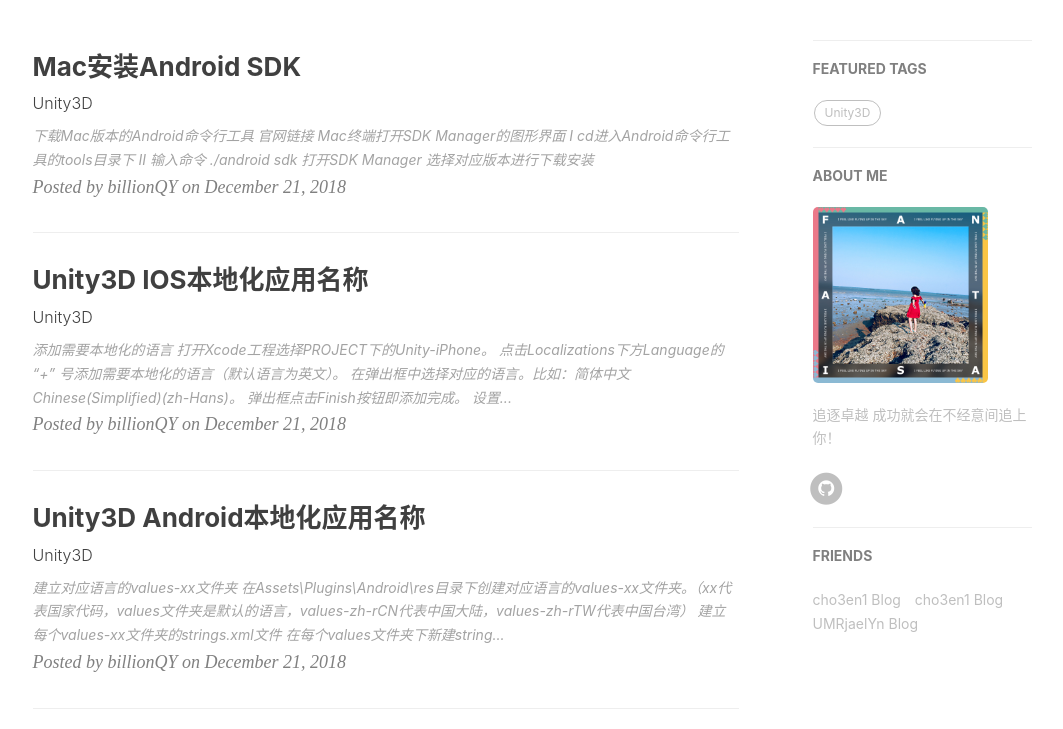
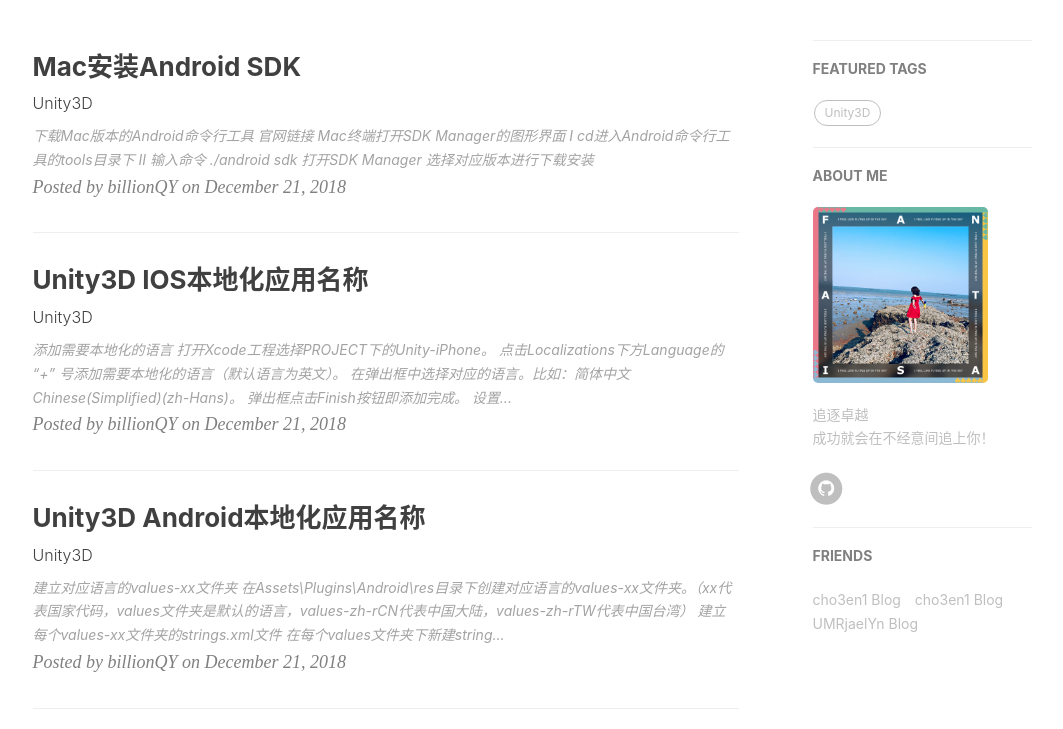
Before and after one commit to billionQY/billionQY.github.io, a Jekyll site: the page built from index.html, in a window 1280 px wide, cut to the strip 438-1167 px from the top of the page. Shown: the whole strip, without its empty margins (135-1198 px from the left). Built offline with Jekyll 4.4.1, drawn with Linux system fonts in a browser that asks for light colours; nearby versions of some CDN libraries; the list of posts is cut into pages by our own code.

Commit message:
Update _config.yml

```diff
--- a/_config.yml
+++ b/_config.yml
@@ -47,7 +47,7 @@
 #disqus_username: _your_disqus_short_name_
 
 # Duoshuo settings
-duoshuo_username: candycat
+duoshuo_username: billionQY
 # Share component is depend on Comment so we can NOT use share only.
 # duoshuo_share: true                     # set to false if you want to use Comment without Sharing
 
@@ -67,7 +67,7 @@
 
 # Sidebar settings
 sidebar: true                           # whether or not using Sidebar.
-sidebar-about-description: "追逐卓越\n成功就会在不经意间追上你！"
+sidebar-about-description: "追逐卓越<br/>成功就会在不经意间追上你！"
 sidebar-avatar: /img/avatar-girl.jpg      # use absolute URL, seeing it's used in both `/` and `/about/`
 
 
```
